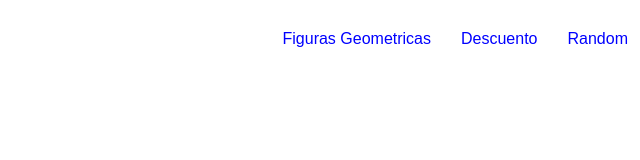
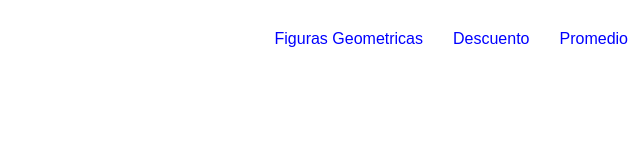
Before and after one commit to salvadorperezm/nicarao-agency, a plain HTML site: page curso-practico-javascript/index.html in a window 1280 px wide. Shown: the full height of the page, 640-1280 px from the left. Drawn offline with Linux system fonts and the light colour scheme.

Commit message:
agregando cambios a las rutas de la pagina

```diff
--- a/curso-practico-javascript/index.html
+++ b/curso-practico-javascript/index.html
@@ -15,7 +15,7 @@
                 <ul class="header__list">
                     <li><a href="figuras.html" class="header__link">Figuras Geometricas</a></li>
                     <li><a href="descuento.html" class="header__link">Descuento</a></li>
-                    <li><a href="#" class="header__link">Random</a></li>
+                    <li><a href="promedio.html" class="header__link">Promedio</a></li>
                 </ul>
             </nav>
         </header>
```
Also changed, not shown: curso-practico-javascript/descuento.html (+0 -1 lines), curso-practico-javascript/figuras.html (+0 -1 lines).
